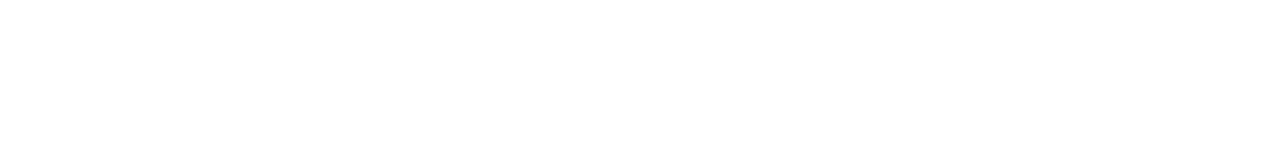
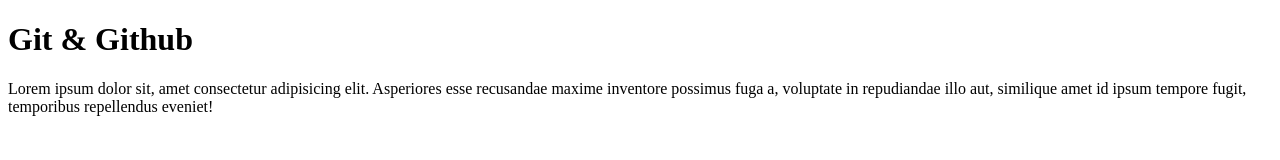
Before and after one commit to maurocosta98/CLASE-12-24257, a plain HTML site: page index.html in a window 1280 px wide. Drawn offline with Linux system fonts and the light colour scheme.

Commit message:
2nd Commit
actualizacion del html

```diff
--- a/index.html
+++ b/index.html
@@ -3,9 +3,10 @@
 <head>
     <meta charset="UTF-8">
     <meta name="viewport" content="width=device-width, initial-scale=1.0">
-    <title>Document</title>
+    <title>Practica con Git-Github</title>
 </head>
 <body>
-
+    <h1>Git & Github</h1>
+    <p>Lorem ipsum dolor sit, amet consectetur adipisicing elit. Asperiores esse recusandae maxime inventore possimus fuga a, voluptate in repudiandae illo aut, similique amet id ipsum tempore fugit, temporibus repellendus eveniet!</p>
 </body>
 </html>
```
